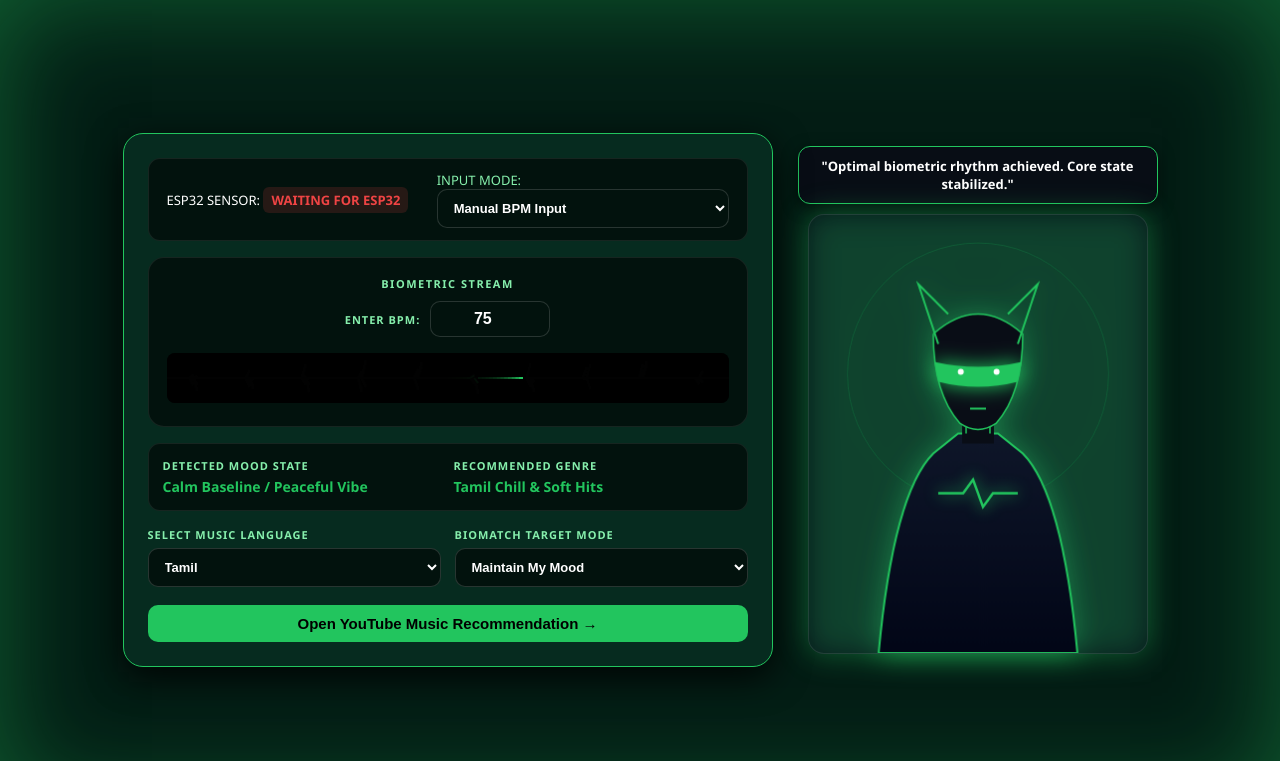
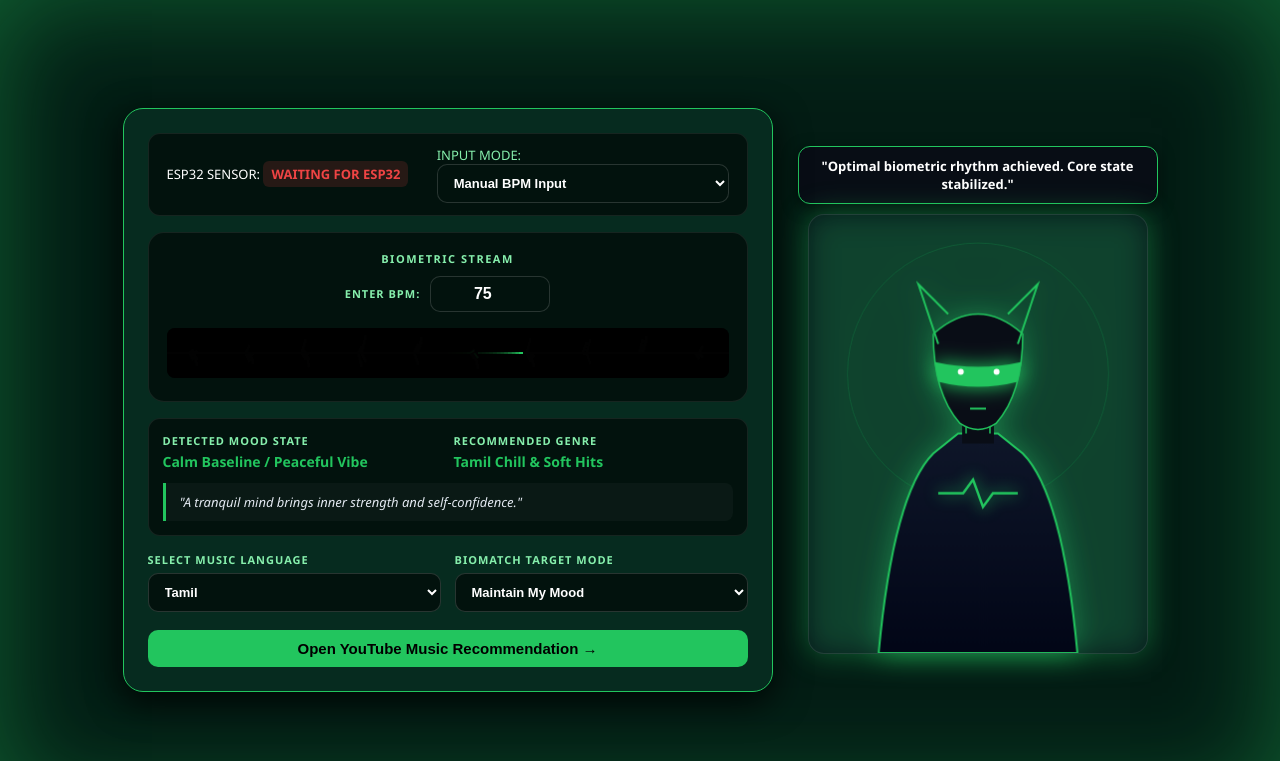
Before and after one commit to Harift/biometric-dashboard, a Flask app: page / in a window 1280 px wide. Shown: the top 761 px of the page. Run offline with Flask 3, Linux system fonts and the light colour scheme.

Commit message:
Update index.html

```diff
--- a/templates/index.html
+++ b/templates/index.html
@@ -189,6 +189,19 @@
       gap: 4px;
     }
 
+    .quote-box {
+      grid-column: span 2;
+      background: rgba(255, 255, 255, 0.03);
+      border-left: 3px solid var(--accent-color);
+      padding: 10px 14px;
+      border-radius: 0 8px 8px 0;
+      font-style: italic;
+      font-size: 13px;
+      color: #e2e8f0;
+      line-height: 1.4;
+      transition: all 0.5s ease;
+    }
+
     .info-title {
       font-size: 11px;
       color: var(--text-muted);
@@ -257,8 +270,15 @@
       transition: all 0.3s ease;
     }
 
-    .btn-submit:hover {
+    .btn-submit:hover:not(:disabled) {
       filter: brightness(1.2);
+    }
+
+    .btn-submit:disabled {
+      opacity: 0.6;
+      cursor: not-allowed;
+      background: #475569;
+      color: #cbd5e1;
     }
 
     /* MOBILE MEDIA QUERY */
@@ -280,6 +300,10 @@
 
       .info-panel {
         grid-template-columns: 1fr;
+      }
+
+      .quote-box {
+        grid-column: span 1;
       }
 
       .controls-grid {
@@ -336,6 +360,9 @@
         <span class="info-title">RECOMMENDED GENRE</span>
         <span class="info-value" id="suggested-genre">Waiting for Selection...</span>
       </div>
+      <div class="quote-box" id="dynamic-quote">
+        "Awaiting biometric stream to generate neural advice..."
+      </div>
     </div>
 
     <div class="controls-grid">
@@ -355,6 +382,7 @@
         <select id="target-mode" onchange="updateAnalysis()">
           <option value="maintain">Maintain My Mood</option>
           <option value="change">Change My Mood</option>
+          <option value="breakup">Breakup Vibe</option>
         </select>
       </div>
 
@@ -377,6 +405,7 @@
   let activeInputMode = "manual";
   let activeWaveColor = '#38bdf8';
   let currentEmotion = "neutral";
+  let activeQuoteText = "";
 
   // ECG Graph Logic
   const canvas = document.getElementById('ecgCanvas');
@@ -624,41 +653,60 @@
 
     const moodEl = document.getElementById('detected-mood');
     const genreEl = document.getElementById('suggested-genre');
+    const quoteEl = document.getElementById('dynamic-quote');
 
     if (!bpm || bpm <= 0) {
       applyDynamicTheme("#030712", "#090d16", "#030712", "#38bdf8", "rgba(56, 189, 248, 0.15)", "#64748b");
       setKurisuDialogue("neutral", '"Awaiting biometric stream synchronization..."');
       moodEl.innerText = "Waiting for Data...";
       genreEl.innerText = "Waiting for Selection...";
+      quoteEl.innerText = '"Awaiting biometric stream to generate neural advice..."';
       return;
     }
 
+    // SPECIAL BREAKUP MODE
+    if (targetMode === "breakup") {
+      applyDynamicTheme("#2a0a18", "#3b1123", "#1f0611", "#ec4899", "rgba(236, 72, 153, 0.45)", "#fbcfe8");
+      setKurisuDialogue("tsundere", '"Oh, heartbroken are we? Crying over an ex won\'t fix your pulse!"');
+      moodEl.innerText = "Heartbroken / Processing Pain";
+      genreEl.innerText = `${lang} Deep Heartbreak Melodies`;
+      activeQuoteText = '"You\'re crying over someone who replaced you like a software update? Hit the gym, fix your life, and delete their number."';
+      quoteEl.innerText = activeQuoteText;
+      return;
+    }
+
+    // REGULAR BPM MODES
     if (bpm < 55) {
       applyDynamicTheme("#140924", "#1b0c30", "#0e061a", "#c084fc", "rgba(192, 132, 252, 0.45)", "#e9d5ff");
       setKurisuDialogue("concerned", '"Low pulse anomaly detected. Recommending ambient recovery audio."');
       moodEl.innerText = "Critically Low BPM (< 55)";
       genreEl.innerText = "Rest & Ambient Sounds";
+      activeQuoteText = '"Peace comes from within. Slow down, breathe, and let the storm pass around you."';
     } else if (bpm >= 55 && bpm <= 82) {
       applyDynamicTheme("#031c14", "#062b1f", "#02120d", "#22c55e", "rgba(34, 197, 94, 0.4)", "#86efac");
       setKurisuDialogue("calm", '"Optimal biometric rhythm achieved. Core state stabilized."');
       moodEl.innerText = "Calm Baseline / Peaceful Vibe";
+      activeQuoteText = '"A tranquil mind brings inner strength and self-confidence."';
     } else if (bpm >= 83 && bpm <= 170) {
       applyDynamicTheme("#240909", "#360e0e", "#190505", "#f97316", "rgba(249, 115, 22, 0.45)", "#fdba74");
       setKurisuDialogue("tsundere", '"Elevated heart rate registered! Adjusting frequency output."');
       moodEl.innerText = "High Energy / Excited / Stressed";
+      activeQuoteText = '"Channel that fiery pulse into relentless momentum. Do not break—dominate!"';
     } else {
       applyDynamicTheme("#330505", "#4a0808", "#240303", "#ef4444", "rgba(239, 68, 68, 0.5)", "#fca5a5");
       setKurisuDialogue("concerned", '"Warning: Extreme BPM overload! Initiate immediate relaxation sequence."');
       moodEl.innerText = "BPM Too High (> 170 BPM)";
       genreEl.innerText = "Rest & Medical Caution";
-      return;
+      activeQuoteText = '"Pause immediately. Even the strongest engines overheat when driven endlessly."';
     }
+
+    quoteEl.innerText = activeQuoteText;
 
     let genreText = "";
     if (targetMode === "maintain") {
       if (bpm >= 55 && bpm <= 82) genreText = `${lang} Chill & Soft Hits`;
       else genreText = `${lang} Motivational Workout Tracks`;
-    } else {
+    } else if (targetMode === "change") {
       if (bpm >= 55 && bpm <= 82) genreText = `${lang} Energetic Workout Tracks`;
       else genreText = `${lang} Deep Relaxation Melodies`;
     }
@@ -667,12 +715,15 @@
   }
 
   function handleRecommendationClick() {
+    const btn = document.getElementById('rec-btn');
     const lang = document.getElementById('lang-select').value;
     const targetMode = document.getElementById('target-mode').value;
     const bpm = getActiveBPM();
 
     let query = `${lang} mood relaxation music`;
-    if (targetMode === "maintain") {
+    if (targetMode === "breakup") {
+      query = `${lang} breakup emotional sad songs heartbreak music`;
+    } else if (targetMode === "maintain") {
       if (bpm >= 55 && bpm <= 82) query = `${lang} chill relaxing love romantic songs`;
       else query = `${lang} motivational gym pump up songs`;
     } else {
@@ -680,7 +731,20 @@
       else query = `${lang} deep relaxation calm soothing melodies`;
     }
 
-    window.open(`https://music.youtube.com/search?q=${encodeURIComponent(query)}`, '_blank');
+    btn.disabled = true;
+    let timeLeft = 5;
+
+    const timer = setInterval(() => {
+      if (timeLeft > 0) {
+        btn.innerText = `Quote: ${activeQuoteText} (Opening in ${timeLeft}s...)`;
+        timeLeft--;
+      } else {
+        clearInterval(timer);
+        btn.innerText = "Open YouTube Music Recommendation →";
+        btn.disabled = false;
+        window.open(`https://music.youtube.com/search?q=${encodeURIComponent(query)}`, '_blank');
+      }
+    }, 1000);
   }
 
   window.addEventListener('DOMContentLoaded', () => {
```
